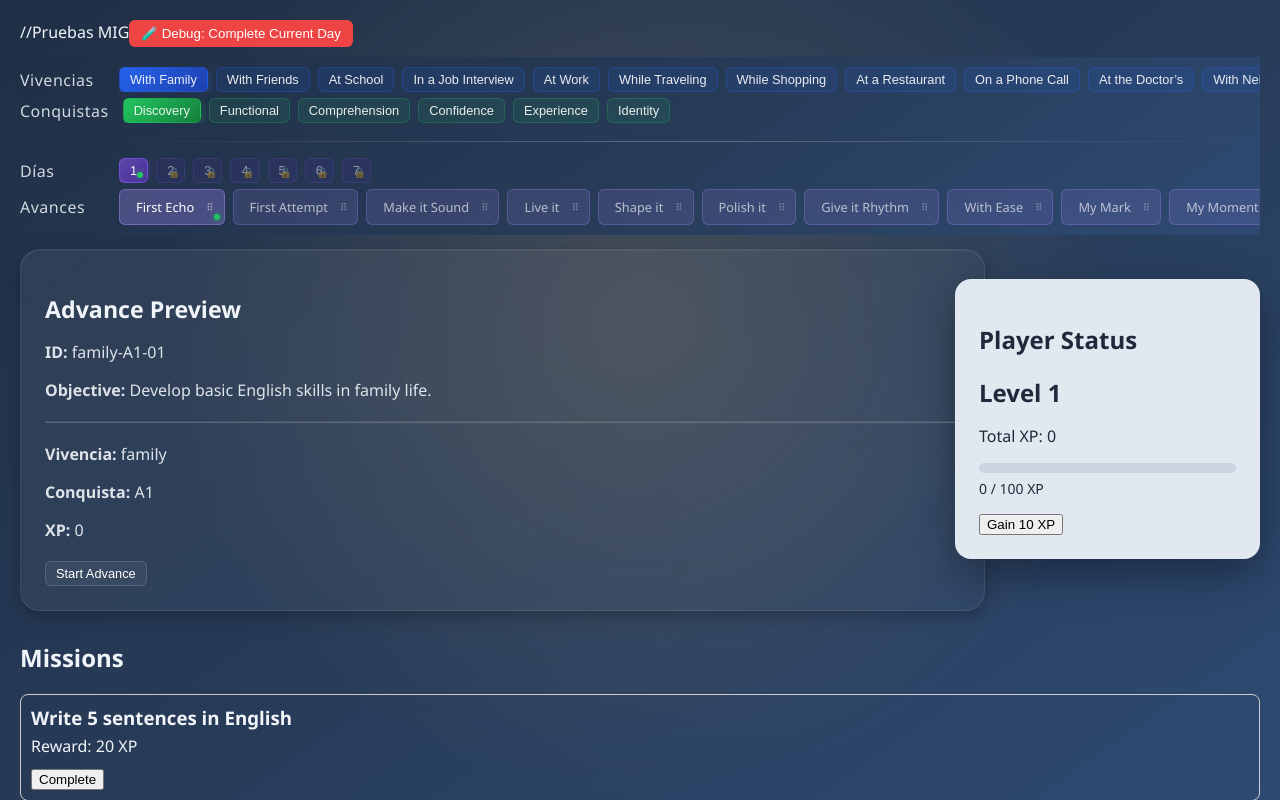
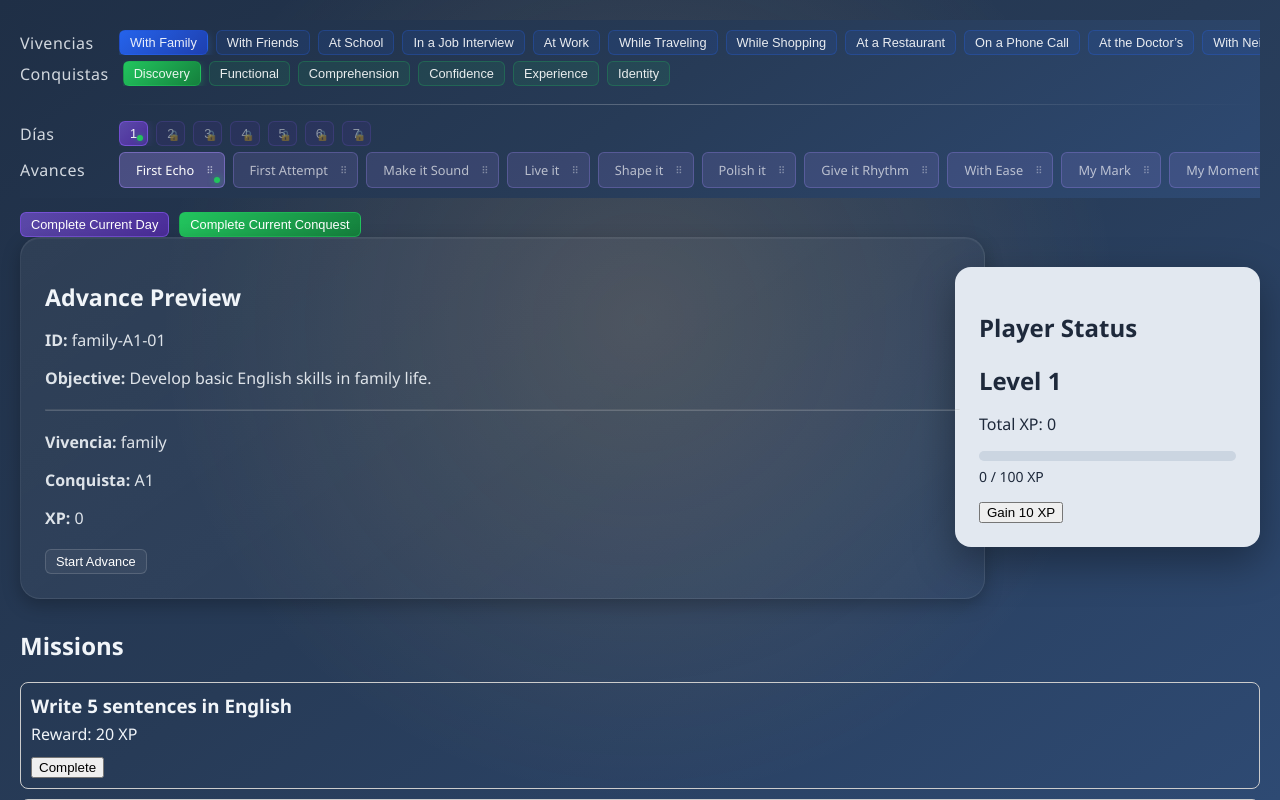
Before and after one commit to mineinfante/english-quest, a React (Vite) app: page / in a window 1280 px wide. Shown: the top 800 px of the page. Built offline with nearby package versions, Linux system fonts and the light colour scheme.

Commit message:
E3: Move final evaluation to Day row and add reusable EvaluationMessagePanel foundation

```diff
--- a/src/App.jsx
+++ b/src/App.jsx
@@ -69,6 +69,24 @@ console.log("Day Exams:", levelState?.dayExams)
       : contentAdvances
 
   // =============================
+  // 🟣 Conquista completada
+  // =============================
+  const minDaysRequired =
+    CONTENT[activeVivencia]?.[activeConquista]?.meta?.minDaysRequired ?? 1
+
+  const isConquistaCompleted =
+    levelState &&
+    Array.from({ length: minDaysRequired }, (_, i) => i + 1).every((day) => {
+      return advances.every((advance) => {
+        const progress =
+          levelState?.advancesProgress?.[
+            `${day}-${advance.id}`
+          ]
+        return progress?.finished && progress?.passed
+      })
+    })
+
+  // =============================
   // 🟣 Día completado
   // =============================
   const isDayCompleted =
@@ -91,22 +109,50 @@ console.log("Day Exams:", levelState?.dayExams)
   const shouldShowDayEvaluation =
     levelState?.dayExams?.[currentDay]?.unlocked === true
 
-  const derivedAdvances = shouldShowDayEvaluation
-    ? [
-        ...advances,
+  // =============================
+  // 🟣 E3 — Conquista Ready For Final Exam
+  // =============================
+  const isConquistaReadyForFinalExam =
+    levelState &&
+    Array.from({ length: minDaysRequired }, (_, i) => i + 1).every((day) => {
+      return levelState?.dayExams?.[day]?.passed === true
+    })
+
+console.log("E3 Ready:", isConquistaReadyForFinalExam)
+
+
+  // =============================
+  // 🟣 Derived Advances (E2 + E3)
+  // =============================
+  let derivedAdvances = [...advances]
+
+  // E2 — Día evaluation
+  if (shouldShowDayEvaluation) {
+    derivedAdvances = [
+      ...derivedAdvances,
       {
         id: "day-evaluation",
         title: "Evaluación",
         dynamic: true
       }
     ]
-    : advances
+  }
+
+
+console.log(
+  "Derived Advances IDs:",
+  derivedAdvances.map(a => a.id)
+)
+
 
   const currentAdvance =
     derivedAdvances[currentAdvanceIndex] ?? null
 
   const isDayEvaluation =
     currentAdvance?.id === "day-evaluation"
+
+  const isConquistaEvaluation =
+    currentAdvance?.id === "conquista-evaluation"
 
   const advanceProgress =
     currentAdvance
@@ -155,30 +201,6 @@ console.log("Day Exams:", levelState?.dayExams)
 
     return "idle"
   }
-
-  // =============================
-  // 🟣 Conquista completada
-  // =============================
-  const minDaysRequired =
-    CONTENT[activeVivencia]?.[activeConquista]?.meta?.minDaysRequired ?? 1
-
-  const isConquistaCompleted =
-    levelState &&
-    Array.from({ length: minDaysRequired }, (_, i) => i + 1).every((day) => {
-      return advances.every((advance) => {
-        const progress =
-          levelState?.advancesProgress?.[
-            `${day}-${advance.id}`
-          ]
-        return progress?.finished && progress?.passed
-      })
-    })
-
-
-
-console.log("Conquista completed:", isConquistaCompleted)
-
-
 
   const xp = levelState?.xp ?? 0
 
@@ -339,6 +361,43 @@ console.log("Conquista completed:", isConquistaCompleted)
       }
     })
   }, [isDayCompleted, currentDay, activeVivencia, activeConquista])
+
+  // =============================
+  // 🟣 E3 — Unlock Conquista Final Exam
+  // =============================
+  useEffect(() => {
+    if (!isConquistaReadyForFinalExam) return
+    if (levelState?.finalExam?.unlocked) return
+
+    setPlayer((prev) => {
+      const vivenciaData = prev.vivencias[activeVivencia]
+      const conquistaData = vivenciaData[activeConquista]
+
+      if (conquistaData.finalExam.unlocked) return prev
+
+      return {
+        ...prev,
+        vivencias: {
+          ...prev.vivencias,
+          [activeVivencia]: {
+            ...vivenciaData,
+            [activeConquista]: {
+              ...conquistaData,
+              finalExam: {
+                ...conquistaData.finalExam,
+                unlocked: true
+              }
+            }
+          }
+        }
+      }
+    })
+  }, [
+    isConquistaReadyForFinalExam,
+    activeVivencia,
+    activeConquista,
+    levelState
+  ])
 
   // =============================
   // 6️⃣ Progreso visual
@@ -544,24 +603,49 @@ console.log("Conquista completed:", isConquistaCompleted)
     })
   }
 
+  // =============================
+  // 🧪 Debug: completar conquista actual
+  // =============================
+  const debugCompleteConquest = () => {
+    setPlayer((prev) => {
+      const vivenciaData = prev.vivencias[activeVivencia]
+      const conquistaData = vivenciaData[activeConquista]
+
+      const minDaysRequired =
+        CONTENT[activeVivencia]?.[activeConquista]?.meta?.minDaysRequired ?? 1
+
+      const updatedDayExams = { ...conquistaData.dayExams }
+
+      for (let day = 1; day <= minDaysRequired; day++) {
+        updatedDayExams[day] = {
+          ...updatedDayExams[day],
+          unlocked: true,
+          passed: true,
+          attempts: 1,
+          score: 100
+        }
+      }
+
+      return {
+        ...prev,
+        vivencias: {
+          ...prev.vivencias,
+          [activeVivencia]: {
+            ...vivenciaData,
+            [activeConquista]: {
+              ...conquistaData,
+              currentDay: minDaysRequired,
+              maxDayUnlocked: minDaysRequired,
+              dayExams: updatedDayExams
+            }
+          }
+        }
+      }
+    })
+  }
+
   return (
     <div style={{ padding: "20px" }}>
-
-      //Pruebas MIG
-      <button
-        onClick={debugCompleteDay}
-        style={{
-          marginBottom: "10px",
-          padding: "6px 12px",
-          background: "#ef4444",
-          color: "white",
-          border: "none",
-          borderRadius: "6px",
-          cursor: "pointer"
-        }}
-      >
-        🧪 Debug: Complete Current Day
-      </button>
 
       <Header
         vivenciasList={vivenciasList}
@@ -582,7 +666,27 @@ console.log("Conquista completed:", isConquistaCompleted)
         onChangeDay={changeDay}
         getDayStatus={getDayStatus}
         totalDays={minDaysRequired}
+        levelState={levelState}
+        isConquistaReadyForFinalExam={isConquistaReadyForFinalExam}
       />
+
+      {/* Pruebas MIG */}
+      {/* Debug Controls */}
+      <div className="debug-controls">
+        <button
+          className="tab-button debug-day"
+          onClick={debugCompleteDay}
+        >
+          Complete Current Day
+        </button>
+
+        <button
+          className="tab-button debug-conquest"
+          onClick={debugCompleteConquest}
+        >
+          Complete Current Conquest
+        </button>
+      </div>
 
       <div className="dashboard-row">
         <AdvancePanel
--- a/src/components/Header.jsx
+++ b/src/components/Header.jsx
@@ -131,7 +131,9 @@ export default function Header({
   maxDayUnlocked,
   onChangeDay,
   getDayStatus,
-  totalDays
+  totalDays,
+  levelState,
+  isConquistaReadyForFinalExam
 }) {
 
   return (
@@ -183,9 +185,21 @@ export default function Header({
         <span className="header-label">Días</span>
         <div className="tabs-container tabs-dias">
           <div style={{ margin: "0 auto", display: "flex", gap: "8px" }}>
-            {Array.from({ length: totalDays }, (_, i) => i + 1).map((day) => {
-              const isLocked = day > maxDayUnlocked
-              const isActive = day === currentDay
+            {
+              [
+                ...Array.from({ length: totalDays }, (_, i) => i + 1),
+                ...(isConquistaReadyForFinalExam ? ["final-evaluation"] : [])
+              ].map((day) => {
+              const isFinal = day === "final-evaluation"
+
+              const isLocked = isFinal
+                ? false
+                : day > maxDayUnlocked
+
+              const isActive = isFinal
+                ? currentDay === "final-evaluation"
+                : day === currentDay
+
               const status = getDayStatus ? getDayStatus(day) : "idle"
 
               return (
@@ -198,11 +212,17 @@ export default function Header({
                     position: "relative"
                   }}
                   onClick={() => {
-                    if (!isLocked) onChangeDay(day)
+                    if (isLocked) return
+
+                    if (isFinal) {
+                      onChangeDay("final-evaluation")
+                    } else {
+                      onChangeDay(day)
+                    }
                   }}
                   disabled={isLocked}
                 >
-                  {day}
+                  {day === "final-evaluation" ? "Evaluación" : day}
 
                   {isLocked && (
                     <span
@@ -269,7 +289,8 @@ export default function Header({
       </div>
 
       {/* Avances */}
-      <div className="header-row">
+      {currentDay !== "final-evaluation" && (
+        <div className="header-row">
         <span className="header-label">Avances</span>
 
         <div className="tabs-container tabs-avances">
@@ -288,7 +309,7 @@ export default function Header({
             }}
           >
             <SortableContext
-              key={`day-${currentDay}`}
+              key={`day-${currentDay}-${advances.length}`}
               items={advances.map(a => a.id)}
               strategy={horizontalListSortingStrategy}
             >
@@ -299,6 +320,8 @@ export default function Header({
 
                 if (advance.id === "day-evaluation") {
                   progress = dayExams?.[currentDay];
+                } else if (advance.id === "conquista-evaluation") {
+                  progress = levelState?.finalExam;
                 } else {
                   progress =
                     advancesProgress?.[
@@ -320,8 +343,31 @@ export default function Header({
             </SortableContext>
           </DndContext>
         </div>
-      </div>
+       </div>
+      )}
 
+      {currentDay === "final-evaluation" && (
+        <div
+          style={{
+            marginTop: "14px",
+            padding: "18px",
+            borderRadius: "14px",
+            background: "linear-gradient(135deg, rgba(139,92,246,0.25), rgba(34,197,94,0.20))",
+            border: "1px solid rgba(255,255,255,0.15)"
+          }}
+        >
+          <h3 style={{ marginBottom: "8px" }}>
+            Es momento de tu Evaluación Final.
+          </h3>
+
+          <p style={{ opacity: 0.9, lineHeight: "1.6" }}>
+            Has completado todos los días requeridos.
+            Ahora demostrarás tu progreso real.
+            Respira, concéntrate y recuerda que esta evaluación
+            representa tu crecimiento.
+          </p>
+        </div>
+      )}
     </div>
   )
 }
--- a/src/index.css
+++ b/src/index.css
@@ -269,3 +269,31 @@ body {
     transparent
   );
 }
+
+/* ===================================================== */
+/* ================== DEBUG CONTROLS =================== */
+/* ===================================================== */
+
+.debug-controls {
+  display: flex;
+  gap: 10px;
+  margin-top: 12px;
+}
+
+/* Día — mismo estilo que tabs-dias active */
+.debug-day {
+  background: linear-gradient(
+    135deg,
+    rgba(139, 92, 246, 0.55),
+    rgba(109, 40, 217, 0.55)
+  );
+  border: 1px solid rgba(139, 92, 246, 0.6);
+  color: white;
+}
+
+/* Conquista — mismo estilo que tabs-conquistas active */
+.debug-conquest {
+  background: linear-gradient(135deg, #22c55e, #15803d);
+  border: 1px solid rgba(34, 197, 94, 0.6);
+  color: white;
+}
```
Lines whose indentation alone changed are shown as unchanged.
